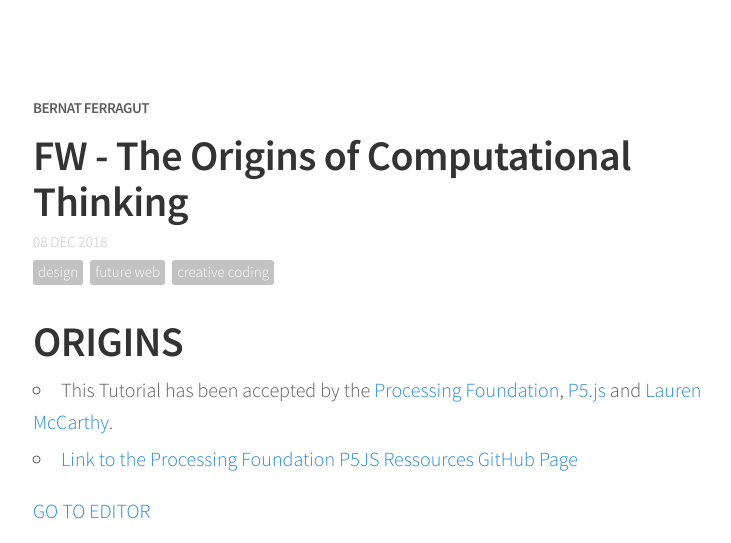
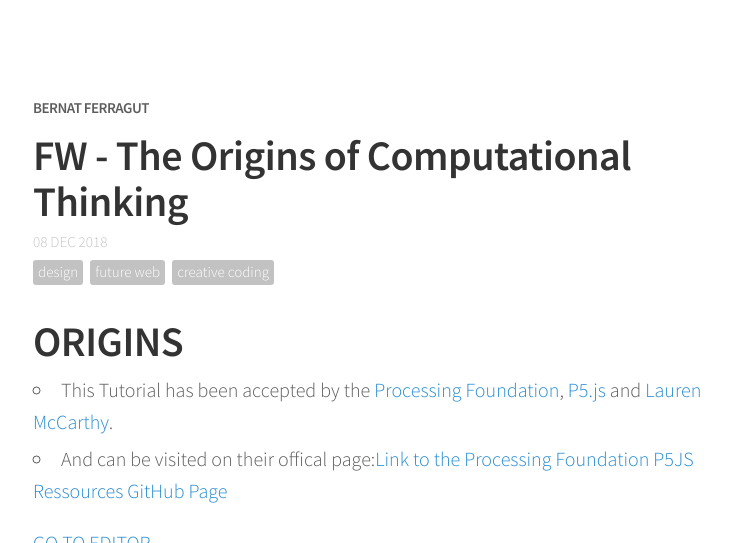
Before and after one commit to bernatferragut/FutureWeb-blog, a Jekyll site: the page built from _posts/08-12-18-FW-The First Computer.md, in a window 1280 px wide and 900 px high, cut to the strip 0-543 px from the top of the window. Shown: the whole strip, without its empty margins (247-978 px from the left). Built offline with Jekyll 4.4.1, drawn with Linux system fonts in a browser that asks for light colours; nearby versions of some CDN libraries; comment, search, counter and statistics services are not loaded.

Commit message:
Update 08-12-18-FW-The First Computer.md

```diff
--- a/_posts/08-12-18-FW-The First Computer.md
+++ b/_posts/08-12-18-FW-The First Computer.md
@@ -11,7 +11,7 @@ share: true
 # ORIGINS
 
 * This Tutorial has been accepted by the [Processing Foundation](https://processing.org), [P5.js](http://p5js.org) and [Lauren McCarthy](http://www.lauren-mccarthy.com).
-* [Link to the Processing Foundation P5JS Ressources GitHub Page](https://github.com/processing/p5.js/wiki/Educational-Resources)
+* And can be visited on their offical page:[Link to the Processing Foundation P5JS Ressources GitHub Page](https://github.com/processing/p5.js/wiki/Educational-Resources)
 
 [GO TO EDITOR](https://editor.p5js.org/bernatferragut/sketches/HkO4HfkAX)
 
```
